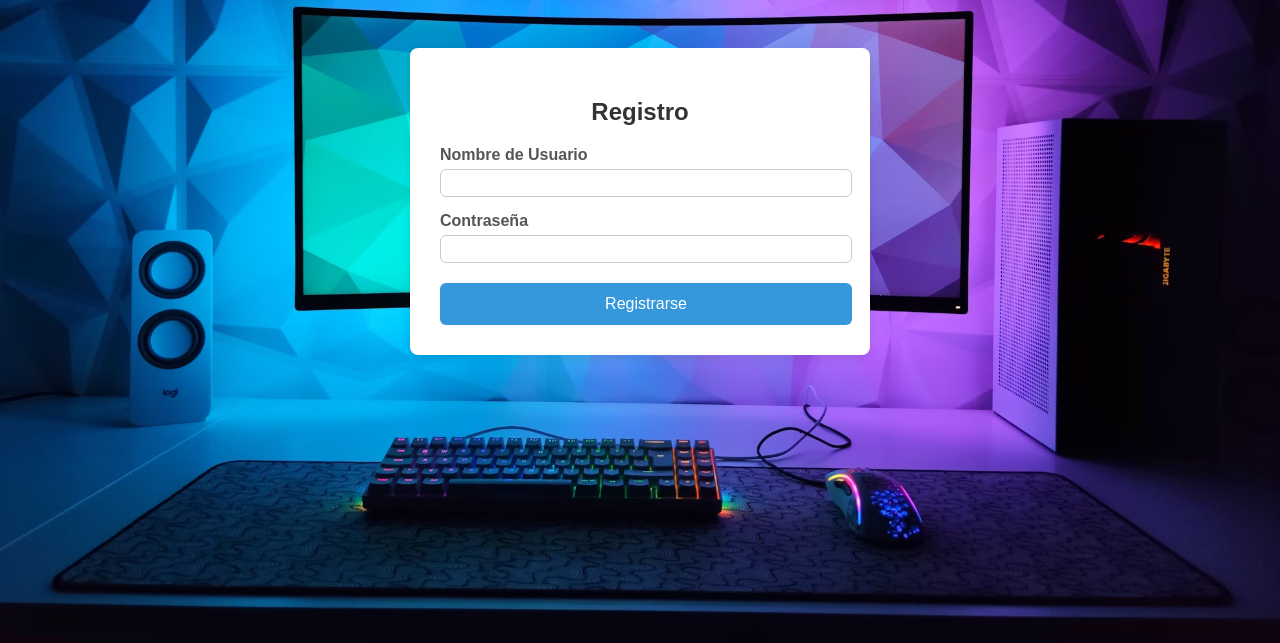
After one commit to KyZoBy/Proyecto-1DSVII, a PHP site: page /logueo.html in a window 1280 px wide. The commit adds this page. Shown: the top 643 px of the page. Run offline with PHP 8.4, Linux system fonts and the light colour scheme.

Commit message:
Se arreglo la posicion de los producto, ademas de agregar un Inicio de Sesion, En todas las paginas ademas de eso, Se agrego el logo a la pagina principal

```diff
--- a/Listrace Free Website Template - Free-CSS.com (2)/Listrace Free Website Template - Free-CSS.com/listrace-v1.0/assets/css/contact.css
+++ b/Listrace Free Website Template - Free-CSS.com (2)/Listrace Free Website Template - Free-CSS.com/listrace-v1.0/assets/css/contact.css
@@ -4,7 +4,7 @@ html, body {
     padding: 0;
     height: 100%;
     font-family: 'Open Sans', sans-serif;
-    background: linear-gradient(to right, #fef6f6, #faebeb);
+    background: linear-gradient(to right, #ff4b4b, #ff5757);
     display: flex;
     justify-content: center;
     align-items: center;
--- /dev/null
+++ b/Listrace Free Website Template - Free-CSS.com (2)/Listrace Free Website Template - Free-CSS.com/listrace-v1.0/assets/css/logueo.css
@@ -0,0 +1,68 @@
+body {
+    font-family: Arial, sans-serif;
+    background: url(../images/welcome-hero/banner2.jpg);
+    background-position:center;
+    background-size:cover;
+    padding: 40px;
+}
+
+.register-form {
+    width: 400px;
+    margin: 0 auto;
+    background: #fff;
+    padding: 30px;
+    box-shadow: 0 4px 8px rgba(0,0,0,0.1);
+    border-radius: 8px;
+}
+
+.register-form h2 {
+    margin-bottom: 20px;
+    font-size: 24px;
+    color: #333;
+    text-align: center;
+}
+
+.register-form label {
+    display: block;
+    margin-top: 15px;
+    font-weight: bold;
+    color: #555;
+}
+
+.register-form input {
+    width: 100%;
+    padding: 5px;
+    margin-top: 5px;
+    border: 1px solid #ccc;
+    border-radius: 6px;
+    font-size: 14px;
+}
+
+.register-form button {
+    margin-top: 20px;
+    width: 103%;
+    padding: 12px;
+    background-color: #3498db;
+    color: white;
+    border: none;
+    border-radius: 6px;
+    font-size: 16px;
+    cursor: pointer;
+    transition: background-color 0.3s ease;
+}
+
+.register-form button:hover {
+    background-color: #2980b9;
+}
+
+/* Responsive: 1 columna en pantallas pequeñas */
+@media (max-width: 560px) {
+    .register-form{
+        width: 300px;
+    }
+}
+@media (max-width: 445px) {
+    .register-form{
+        width: 200px;
+    }
+}
--- a/Listrace Free Website Template - Free-CSS.com (2)/Listrace Free Website Template - Free-CSS.com/listrace-v1.0/assets/css/producto.css
+++ b/Listrace Free Website Template - Free-CSS.com (2)/Listrace Free Website Template - Free-CSS.com/listrace-v1.0/assets/css/producto.css
@@ -1,9 +1,10 @@
 .contenedorProducto {
-    width: 80%;
+    width: 100%;
     margin: auto;
     display: grid;
      grid-template-columns: 500px auto;
      grid-template-rows: auto;
+
 }
 .imagenLaptop{
     height: 100%;
--- a/Listrace Free Website Template - Free-CSS.com (2)/Listrace Free Website Template - Free-CSS.com/listrace-v1.0/assets/css/style.css
+++ b/Listrace Free Website Template - Free-CSS.com (2)/Listrace Free Website Template - Free-CSS.com/listrace-v1.0/assets/css/style.css
@@ -243,11 +243,11 @@ nav.navbar.bootsnav .navbar-toggle i{color: #ff545a;}
 --------------------------------------*/
 .welcome-hero {
     position: relative;
-    background:url(../images/welcome-hero/banner2.jpg)no-repeat;
+    background:url(../images/welcome-hero/logito.jpg)no-repeat;
     background-position:center;
     background-size:cover;
     text-align: center;
-    height:800px;
+    height:900px;
     z-index: 1;
 }
 .welcome-hero:before{
--- a/Listrace Free Website Template - Free-CSS.com (2)/Listrace Free Website Template - Free-CSS.com/listrace-v1.0/index.html
+++ b/Listrace Free Website Template - Free-CSS.com (2)/Listrace Free Website Template - Free-CSS.com/listrace-v1.0/index.html
@@ -92,10 +92,10 @@
 								+507 6767-6767
 							</li>
 							<li class="header-top-contact">
-								<a href="#">Inicio sesión</a>
+								<a href="logueo.html">Inicio sesión</a>
 							</li>
 							<li class="header-top-contact">
-								<a href="#">Registro</a>
+								<a href="register.html">Registro</a>
 							</li>
 						</ul>
 					</div>
--- /dev/null
+++ b/Listrace Free Website Template - Free-CSS.com (2)/Listrace Free Website Template - Free-CSS.com/listrace-v1.0/logueo.html
@@ -0,0 +1,26 @@
+<!DOCTYPE html>
+<html lang="es">
+<head>
+    <meta charset="UTF-8">
+    <title>Formulario de Inicio de Sesion</title>
+    <link rel="stylesheet" href="assets/css/logueo.css">
+    <meta name="viewport" content="width=device-width, initial-scale=1.0">
+
+    <link rel="shortcut icon" type="image/icon" href="assets/logo/favicon.png"/>
+
+</head>
+<body>
+    <div class="register-form">
+        <h2>Registro</h2>
+        <form action="#" method="post">
+            <label for="username">Nombre de Usuario</label>
+            <input type="text" id="username" name="username" required>
+
+            <label for="password">Contraseña</label>
+            <input type="password" id="password" name="password" required>
+
+            <button type="submit">Registrarse</button>
+        </form>
+    </div>
+</body>
+</html>
--- a/Listrace Free Website Template - Free-CSS.com (2)/Listrace Free Website Template - Free-CSS.com/listrace-v1.0/productoOmen.html
+++ b/Listrace Free Website Template - Free-CSS.com (2)/Listrace Free Website Template - Free-CSS.com/listrace-v1.0/productoOmen.html
@@ -90,10 +90,10 @@
 								+507 6767-6767
 							</li>
 							<li class="header-top-contact">
-								<a href="#">Inicio sesión</a>
+								<a href="logueo.html">Inicio sesión</a>
 							</li>
 							<li class="header-top-contact">
-								<a href="#">Registro</a>
+								<a href="register.html">Registro</a>
 							</li>
 						</ul>
 					</div>
--- a/Listrace Free Website Template - Free-CSS.com (2)/Listrace Free Website Template - Free-CSS.com/listrace-v1.0/productoPredator.html
+++ b/Listrace Free Website Template - Free-CSS.com (2)/Listrace Free Website Template - Free-CSS.com/listrace-v1.0/productoPredator.html
@@ -90,10 +90,10 @@
 								+507 6767-6767
 							</li>
 							<li class="header-top-contact">
-								<a href="#">Inicio sesión</a>
+								<a href="logueo.html">Inicio sesión</a>
 							</li>
 							<li class="header-top-contact">
-								<a href="#">Registro</a>
+								<a href="register.html">Registro</a>
 							</li>
 						</ul>
 					</div>
--- a/Listrace Free Website Template - Free-CSS.com (2)/Listrace Free Website Template - Free-CSS.com/listrace-v1.0/productoRog_Zephayrus.html
+++ b/Listrace Free Website Template - Free-CSS.com (2)/Listrace Free Website Template - Free-CSS.com/listrace-v1.0/productoRog_Zephayrus.html
@@ -90,10 +90,10 @@
 								+507 6767-6767
 							</li>
 							<li class="header-top-contact">
-								<a href="#">Inicio sesión</a>
+								<a href="logueo.html">Inicio sesión</a>
 							</li>
 							<li class="header-top-contact">
-								<a href="#">Registro</a>
+								<a href="register.html">Registro</a>
 							</li>
 						</ul>
 					</div>
--- a/Listrace Free Website Template - Free-CSS.com (2)/Listrace Free Website Template - Free-CSS.com/listrace-v1.0/productoRog_strix.html
+++ b/Listrace Free Website Template - Free-CSS.com (2)/Listrace Free Website Template - Free-CSS.com/listrace-v1.0/productoRog_strix.html
@@ -90,10 +90,10 @@
 								+507 6767-6767
 							</li>
 							<li class="header-top-contact">
-								<a href="#">Inicio sesión</a>
+								<a href="logueo.html">Inicio sesión</a>
 							</li>
 							<li class="header-top-contact">
-								<a href="#">Registro</a>
+								<a href="register.html">Registro</a>
 							</li>
 						</ul>
 					</div>
```
Also changed, not shown: Listrace Free Website Template - Free-CSS.com (2)/Listrace Free Website Template - Free-CSS.com/listrace-v1.0/productoNitro.html (+4 -4 lines), Listrace Free Website Template - Free-CSS.com (2)/Listrace Free Website Template - Free-CSS.com/listrace-v1.0/assets/images/welcome-hero/logito.jpg (added).
